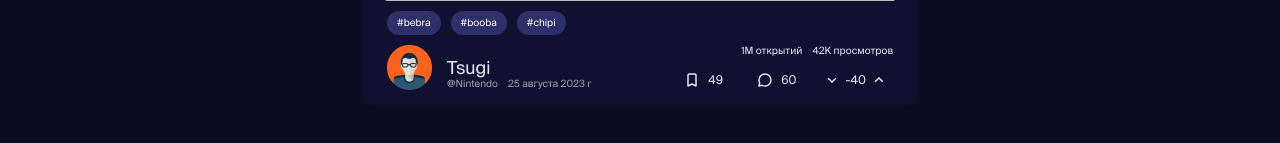
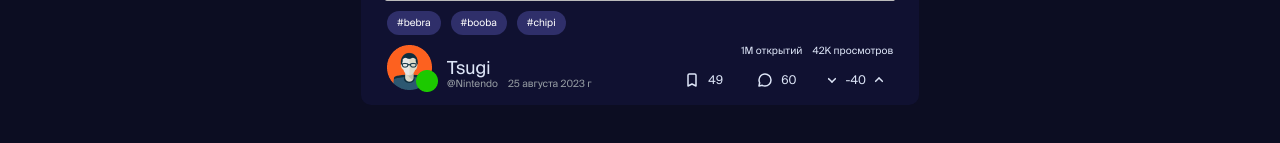
Before and after one commit to abnormalize0/DailyTeleFrog, a Vue app in the folder client/: page / in a window 1280 px wide. Shown: the part 405-548 px from the top of the page. Built offline with nearby package versions, Linux system fonts and the light colour scheme; the HTML template or start-up script is replaced by a standard one.

Commit message:
added community icon

```diff
--- a/client/src/components/feed/post-preview/AvatarSectionPostPreview.vue
+++ b/client/src/components/feed/post-preview/AvatarSectionPostPreview.vue
@@ -2,6 +2,7 @@
   <section class="avatar-section">
     <div class="left-block">
       <img src="../../../assets/Avatar.png" />
+      <img class="community" src="../../../assets/Community.png"/>
       <div style="margin-top: 13px;">
         <div class="d-flex justify-start p1 text-color">
           {{ profileName }}
@@ -50,6 +51,14 @@
     display: flex;
     gap: 15px;
     align-items: center;
+  }
+
+  .community {
+    height: 22px;
+    width: 22px;
+    position: absolute;
+    margin-top: 27px;
+    margin-left: 29px;
   }
 
   .additional-info {
```
